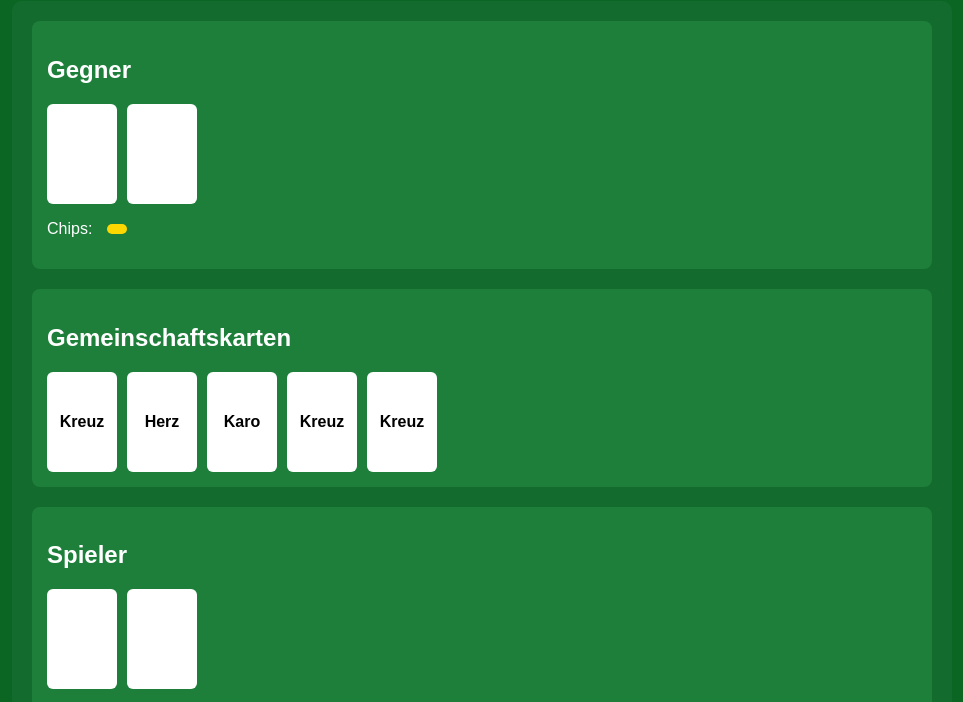
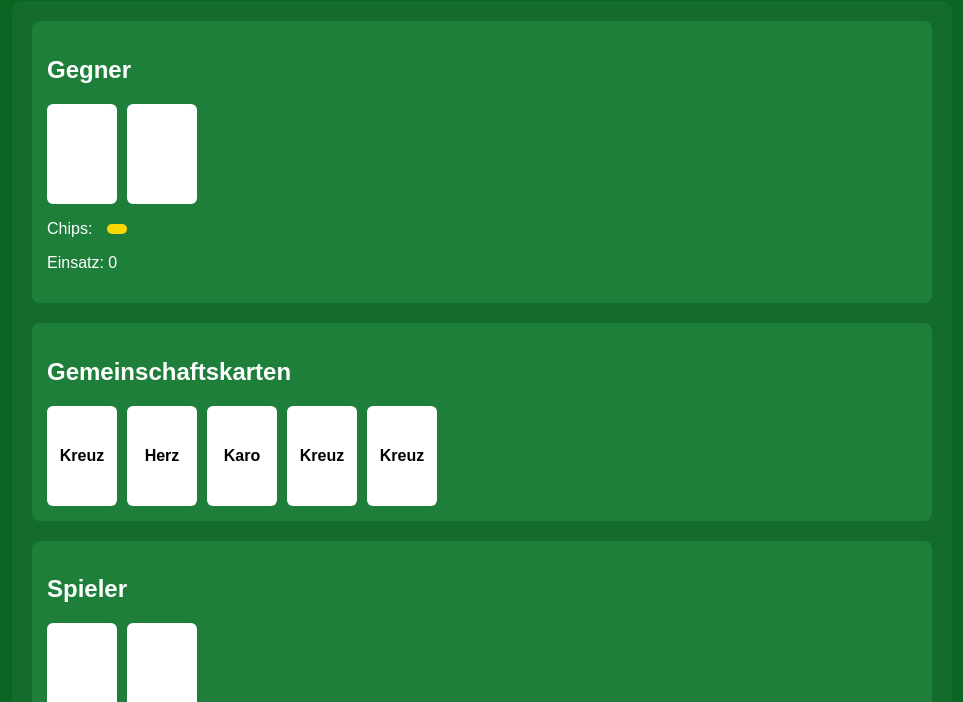
Before and after one commit to TimRothaemel/Poker, a website with bundled scripts: page index.html in a window 1280 px wide. Shown: the part 99-801 px from the top of the page, without its empty margins (158-1121 px from the left). Built offline with nearby package versions, Linux system fonts and the light colour scheme.

Commit message:
checken zeile gemacht. wert ändert sich wenn der einsatz wert beim spieler oder gegner angegeben wird. Dazu eine function einsatzAnueigen erstellt die das ermöglicht.

```diff
--- a/game-loop.js
+++ b/game-loop.js
@@ -2,6 +2,7 @@ import {spielStarten} from "./spielStarten.js"; // importiert die Funktion spiel
 
 
 spielStarten()
+
 
 
 // 1. Mindesteinsatz (um spiel zu starten)
--- a/index.html
+++ b/index.html
@@ -20,6 +20,7 @@
             <div class="karte" id="karten_gegner2"></div>
         </div>
         <p>Chips: <span class="chip" id="g"></span></p>
+        <p>Einsatz: <span class="Einsatz" id="gegner_einsatz"></span></p>
     </div>
 
     <div class="bereich">
@@ -40,6 +41,7 @@
             <div class="karte" id="karten_spieler2"></div>
         </div>
         <p>Chips: <span class="chip" id="spieler_chips">1000</span></p>
+        <p>Einsatz: <span class="Einsatz" id="spieler_einsatz"></span></p>
     </div>
 
     <div id="aktionen" class="bereich">
--- a/spielStarten.js
+++ b/spielStarten.js
@@ -9,19 +9,25 @@ let gemeinschaftsKarten2 = document.getElementById('flop2')
 let gemeinschaftsKarten3 = document.getElementById('flop3')
 let gemeinschaftsKarten4 = document.getElementById('turn')
 let gemeinschaftsKarten5 = document.getElementById('river')
+let btnCheck = document.getElementById("btn_checken")
+let spieler_einsatz = document.getElementById('spieler_einsatz')
+let gegner_einsatz = document.getElementById('gegner_einsatz')
 
 let gemeinschaftsKarten = gemeinschaftsKartenZiehen()
+
 console.log(gemeinschaftsKarten)
 
 let spieler = {
     name: "Spieler",
     chips: 100,
-    karten: []
+    karten: [],
+    einsatz: 0
 }
 let gegner = {
     name: "Gegner",
     chips: 100,
-    karten: []
+    karten: [],
+    einsatz: 0
 }
 function kartenZiehen(){
     spieler.karten.unshift(zufaelligeKarteZiehen())//Karten des Spilers random ziehen
@@ -52,3 +58,10 @@ export function spielStarten(){
     riverAufdecken()
     turnAufdecken()
 }
+
+function einsatzAnzeigen(){
+    spieler_einsatz.innerText=spieler.einsatz
+    gegner_einsatz.innerText=gegner.einsatz
+}
+
+einsatzAnzeigen()
```
